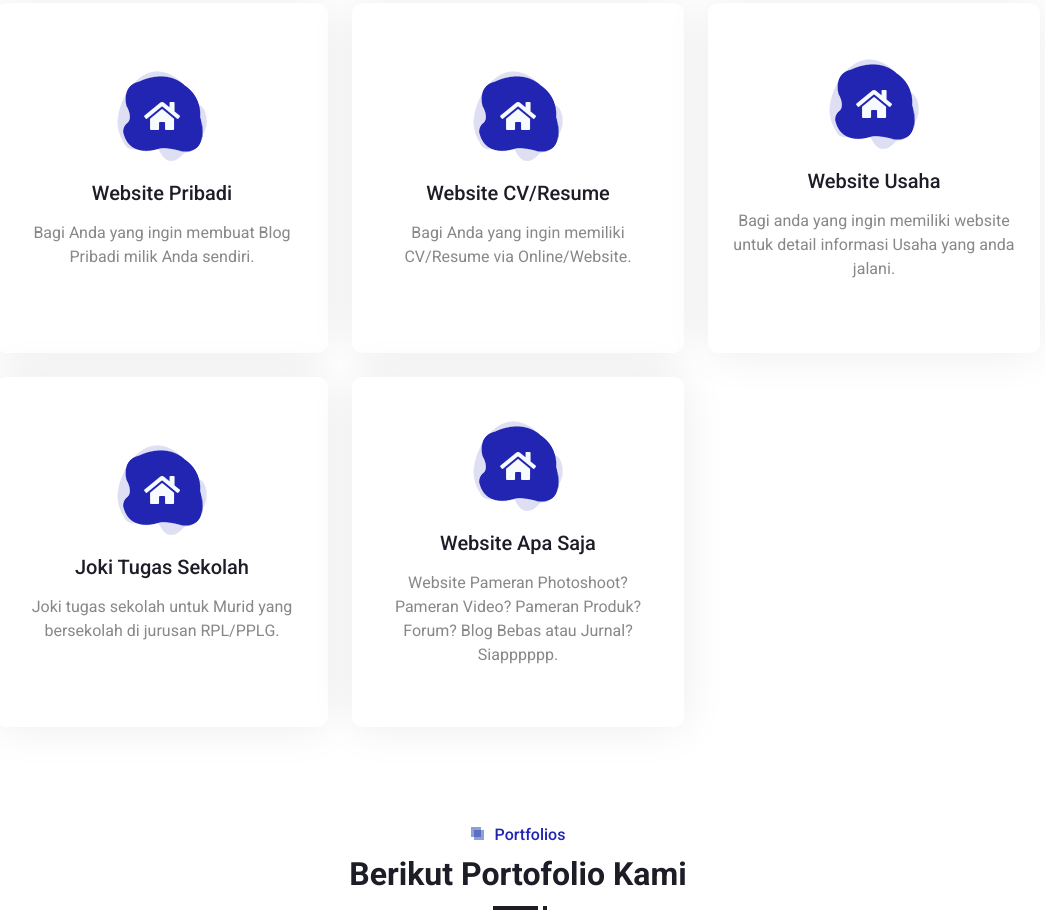
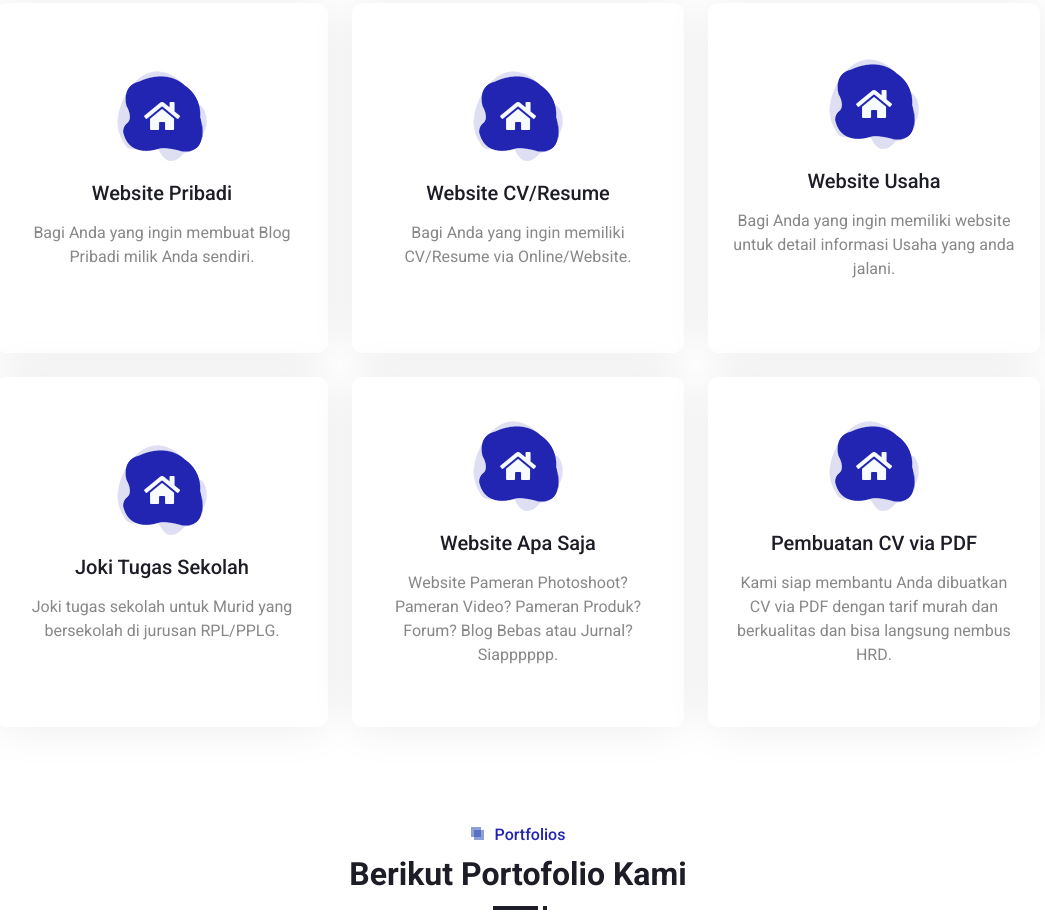
Before and after one commit to arnorinneproject/arnorinne.github.io, a plain HTML site: page index.html in a window 1280 px wide. Shown: the part 1802-2726 px from the top of the page, without its empty margins (122-1167 px from the left). Drawn offline with nearby package versions, Linux system fonts and the light colour scheme.

Commit message:
update cv pdf

```diff
--- a/index.html
+++ b/index.html
@@ -60,7 +60,7 @@
       <!-- Navbar & Hero Start -->
       <div class="container-xxl position-relative p-0">
         <nav
-          class="navbar navbar-expand-lg navbar-light px-4 px-lg-5 py-3 py-lg-0"
+          class="navbar navbar-expand-lg navbar-light px-4 px-lg-5 py-3 py-lg-0 fixed-top"
         >
           <a href="" class="navbar-brand p-0">
             <h1 class="m-0"><img src="img/icon.png" alt="Logo"> arnorinne<span class="fs-5">project</span></h1>
@@ -297,7 +297,7 @@
                 </div>
                 <h5 class="mb-3">Website Usaha</h5>
                 <p>
-                 Bagi anda yang ingin memiliki website untuk detail informasi Usaha yang anda jalani.
+                 Bagi Anda yang ingin memiliki website untuk detail informasi Usaha yang anda jalani.
                 </p>
 
               </div>
@@ -327,6 +327,20 @@
                 <p>
                   Website Pameran Photoshoot? Pameran Video? Pameran Produk? Forum? Blog Bebas atau Jurnal?
                   Siapppppp.
+                </p>
+
+              </div>
+            </div>
+            <div class="col-lg-4 col-md-6 wow zoomIn" data-wow-delay="0.3s">
+              <div
+                class="service-item d-flex flex-column justify-content-center text-center rounded"
+              >
+                <div class="service-icon flex-shrink-0">
+                  <i class="fa fa-home fa-2x"></i>
+                </div>
+                <h5 class="mb-3">Pembuatan CV via PDF</h5>
+                <p>
+                  Kami siap membantu Anda dibuatkan CV via PDF dengan tarif murah dan berkualitas dan bisa langsung nembus HRD.
                 </p>
 
               </div>
@@ -369,7 +383,7 @@
                     <small class="text-white"
                       ><i class="fa fa-folder me-2"></i>Website CV</small
                     >
-                    <a class="h5 d-block text-white mt-1 mb-0" href=""
+                    <a class="h5 d-block text-white mt-1 mb-0"
                       >CV-Site Azril Lutfhi Mulyadi</a
                     >
                   </div>
@@ -388,7 +402,7 @@
                     <small class="text-white"
                       ><i class="fa fa-folder me-2"></i>Website Usaha</small
                     >
-                    <a class="h5 d-block text-white mt-1 mb-0" href=""
+                    <a class="h5 d-block text-white mt-1 mb-0"
                       >Website Resep Bapakku</a
                     >
                   </div>
```
